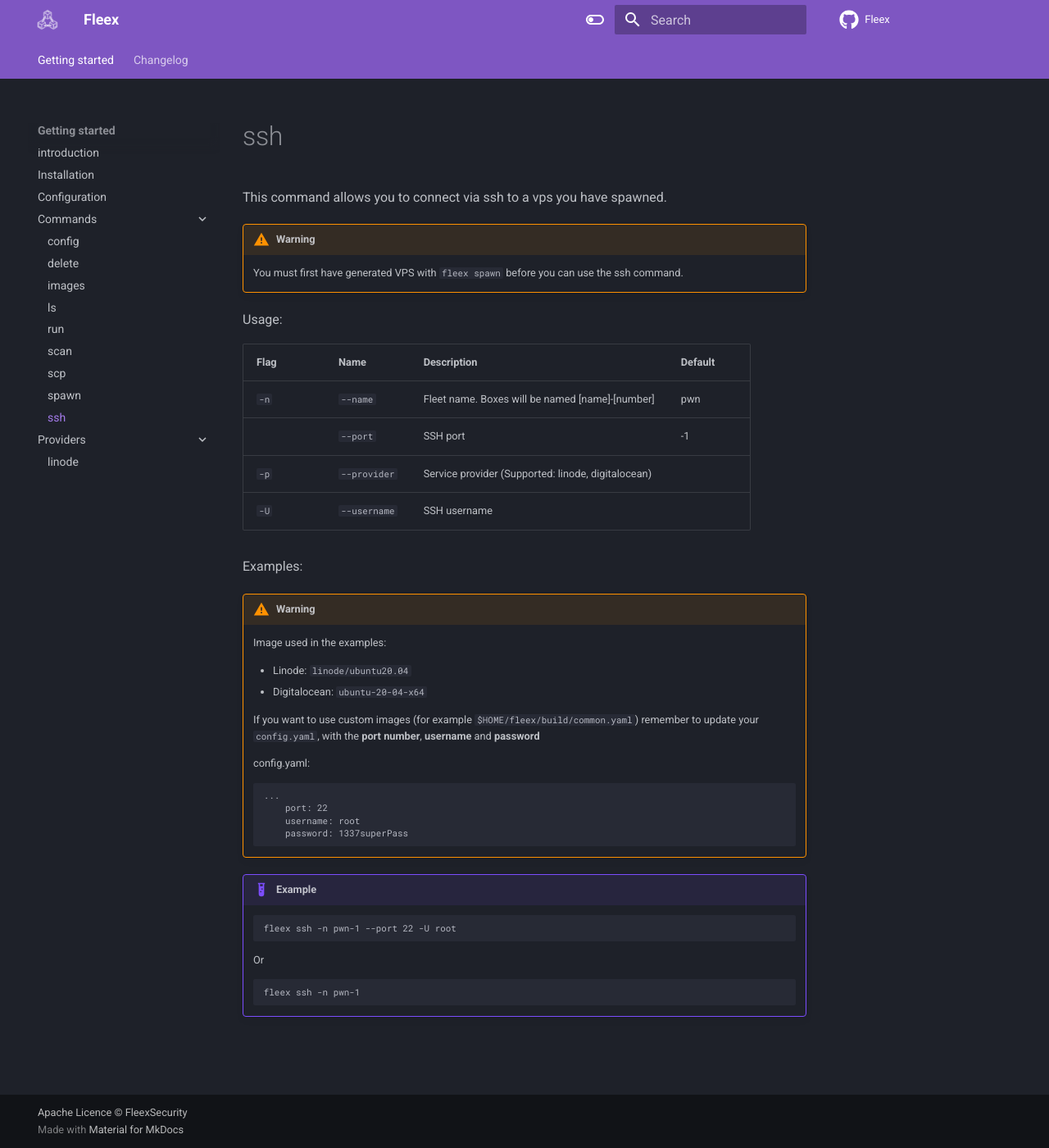
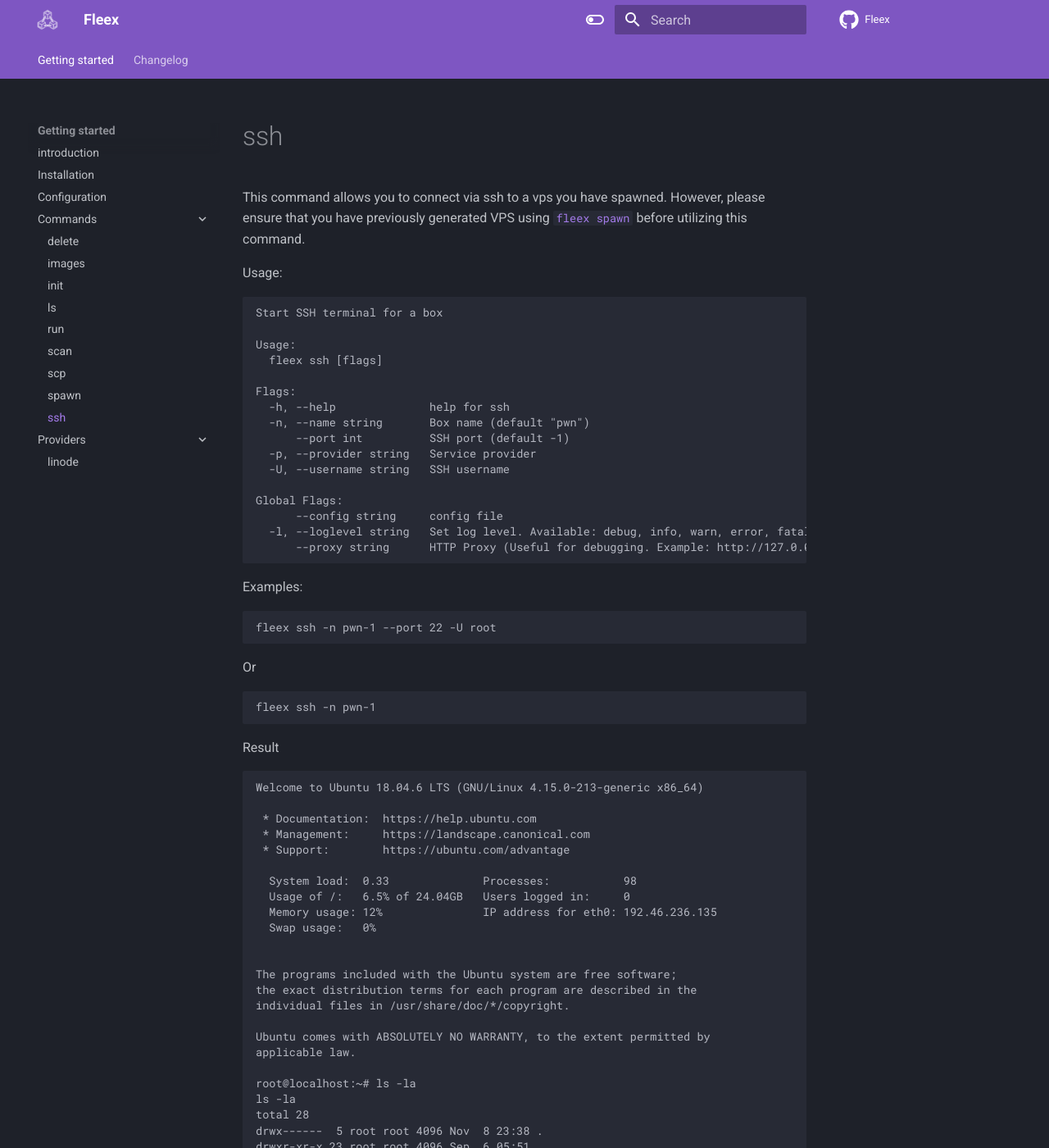
Before and after one commit to FleexSecurity/fleex-docs, an MkDocs documentation site: the page built from docs/commands/ssh.md, in a window 1280 px wide and 1400 px high. Shown: the whole window at 82% size. Built offline with MkDocs 1.6.1 and Material for MkDocs 9.7.7, drawn with Linux system fonts in a browser that asks for light colours; comment, search, counter and statistics services are not loaded; some of the changed text lies outside the part shown.

Commit message:
docs: updates

````diff
--- a/docs/commands/ssh.md
+++ b/docs/commands/ssh.md
@@ -1,41 +1,70 @@
-This command allows you to connect via ssh to a vps you have spawned.
-
-!!! warning
-    You must first have generated VPS with `fleex spawn` before you can use the ssh command.
+This command allows you to connect via ssh to a vps you have spawned. However, please ensure that you have previously generated VPS using [`fleex spawn`](spawn.md) before utilizing this command.
 
 Usage:
 
-| Flag | Name            | Description                                                                | Default |
-| ---- | --------------- | -------------------------------------------------------------------------- | ------- |
-| `-n` | `--name`        | Fleet name. Boxes will be named [name]-[number]                            | pwn     |
-|      | `--port`        | SSH port                                                                   | -1      |
-| `-p` | `--provider`    | Service provider (Supported: linode, digitalocean)                         |         |
-| `-U` | `--username`    | SSH username                                                               |         |
+```
+Start SSH terminal for a box
+
+Usage:
+  fleex ssh [flags]
+
+Flags:
+  -h, --help              help for ssh
+  -n, --name string       Box name (default "pwn")
+      --port int          SSH port (default -1)
+  -p, --provider string   Service provider
+  -U, --username string   SSH username
+
+Global Flags:
+      --config string     config file
+  -l, --loglevel string   Set log level. Available: debug, info, warn, error, fatal (default "info")
+      --proxy string      HTTP Proxy (Useful for debugging. Example: http://127.0.0.1:8080)
+```
+
+Examples:
+
+```
+fleex ssh -n pwn-1 --port 22 -U root
+```
+Or
+```
+fleex ssh -n pwn-1
+```
+
+Result
+
+```
+Welcome to Ubuntu 18.04.6 LTS (GNU/Linux 4.15.0-213-generic x86_64)
+
+ * Documentation:  https://help.ubuntu.com
+ * Management:     https://landscape.canonical.com
+ * Support:        https://ubuntu.com/advantage
+
+  System load:  0.33              Processes:           98
+  Usage of /:   6.5% of 24.04GB   Users logged in:     0
+  Memory usage: 12%               IP address for eth0: 192.46.236.135
+  Swap usage:   0%
 
 
-Examples:
-!!! warning
-    Image used in the examples:
+The programs included with the Ubuntu system are free software;
+the exact distribution terms for each program are described in the
+individual files in /usr/share/doc/*/copyright.
 
-    - Linode: `linode/ubuntu20.04`
-    - Digitalocean: `ubuntu-20-04-x64`
+Ubuntu comes with ABSOLUTELY NO WARRANTY, to the extent permitted by
+applicable law.
 
-    If you want to use custom images (for example `$HOME/fleex/build/common.yaml`) remember to update your `config.yaml`, with the **port number**, **username** and **password**
-
-    config.yaml:
-    ```
-    ...
-        port: 22
-        username: root
-        password: 1337superPass
-    ```
-
-
-!!! example
-    ```
-    fleex ssh -n pwn-1 --port 22 -U root
-    ```
-    Or
-    ```
-    fleex ssh -n pwn-1
-    ```
+root@localhost:~# ls -la
+ls -la
+total 28
+drwx------  5 root root 4096 Nov  8 23:38 .
+drwxr-xr-x 23 root root 4096 Sep  6 05:51 ..
+-rw-r--r--  1 root root 3106 Apr  9  2018 .bashrc
+drwx------  2 root root 4096 Nov  8 23:38 .cache
+drwx------  3 root root 4096 Nov  8 23:38 .gnupg
+-rw-r--r--  1 root root  148 Aug 17  2015 .profile
+drwx------  2 root root 4096 Nov  8 23:36 .ssh
+root@localhost:~# whoami
+whoami
+root
+root@localhost:~#
+```
--- a/mkdocs.yml
+++ b/mkdocs.yml
@@ -33,9 +33,9 @@
     - Configuration: get-started/config.md
     - Commands:
       # - build: commands/build.md
-      - config: commands/config.md
       - delete: commands/delete.md
       - images: commands/images.md
+      - init: commands/init.md
       - ls: commands/ls.md
       - run: commands/run.md
       - scan: commands/scan.md
````
Also changed, not shown: docs/commands/images.md (+16 -4 lines), docs/commands/scan.md (+1 -1 lines), docs/get-started/install.md (+43 -1 lines).
